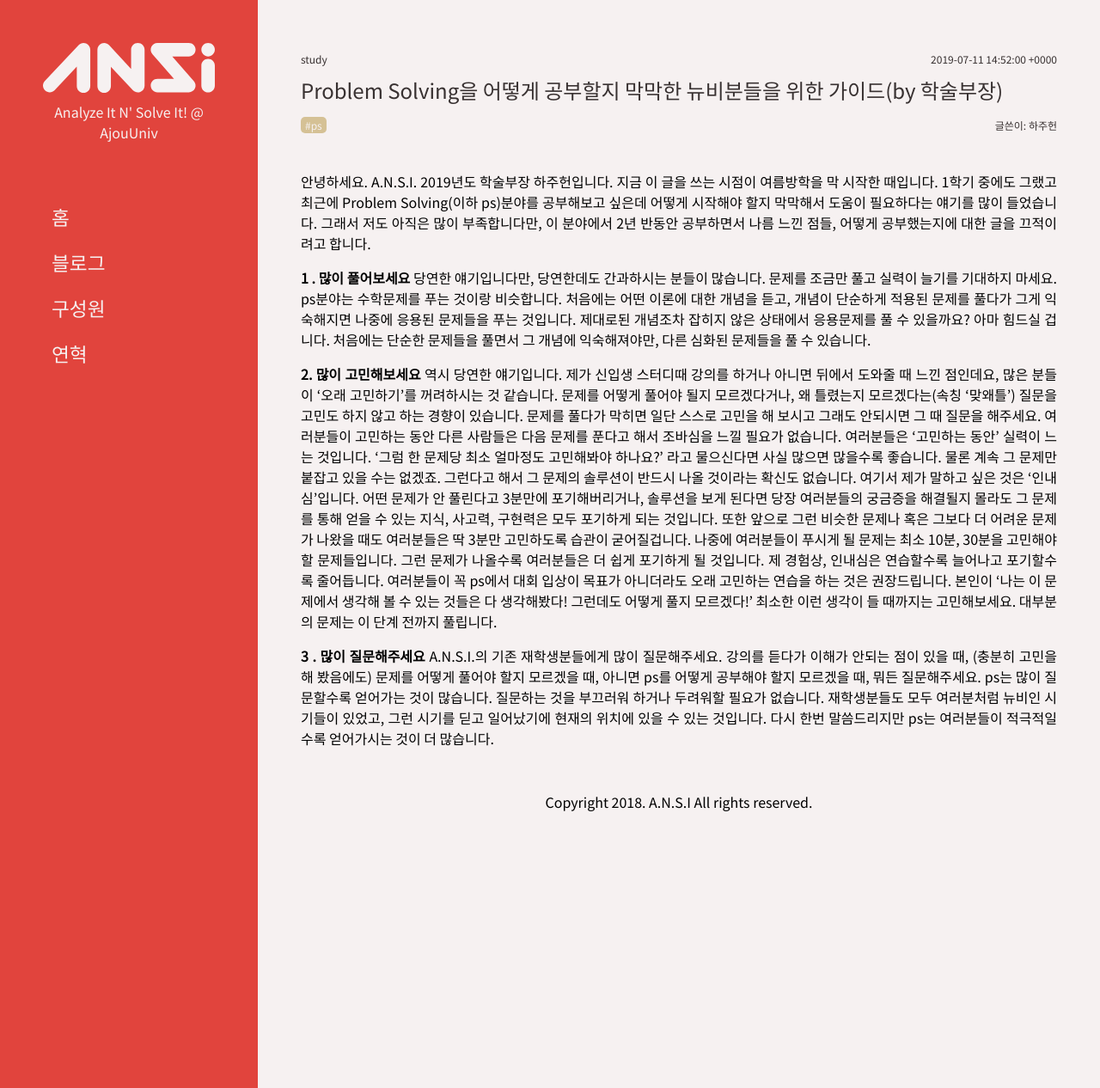
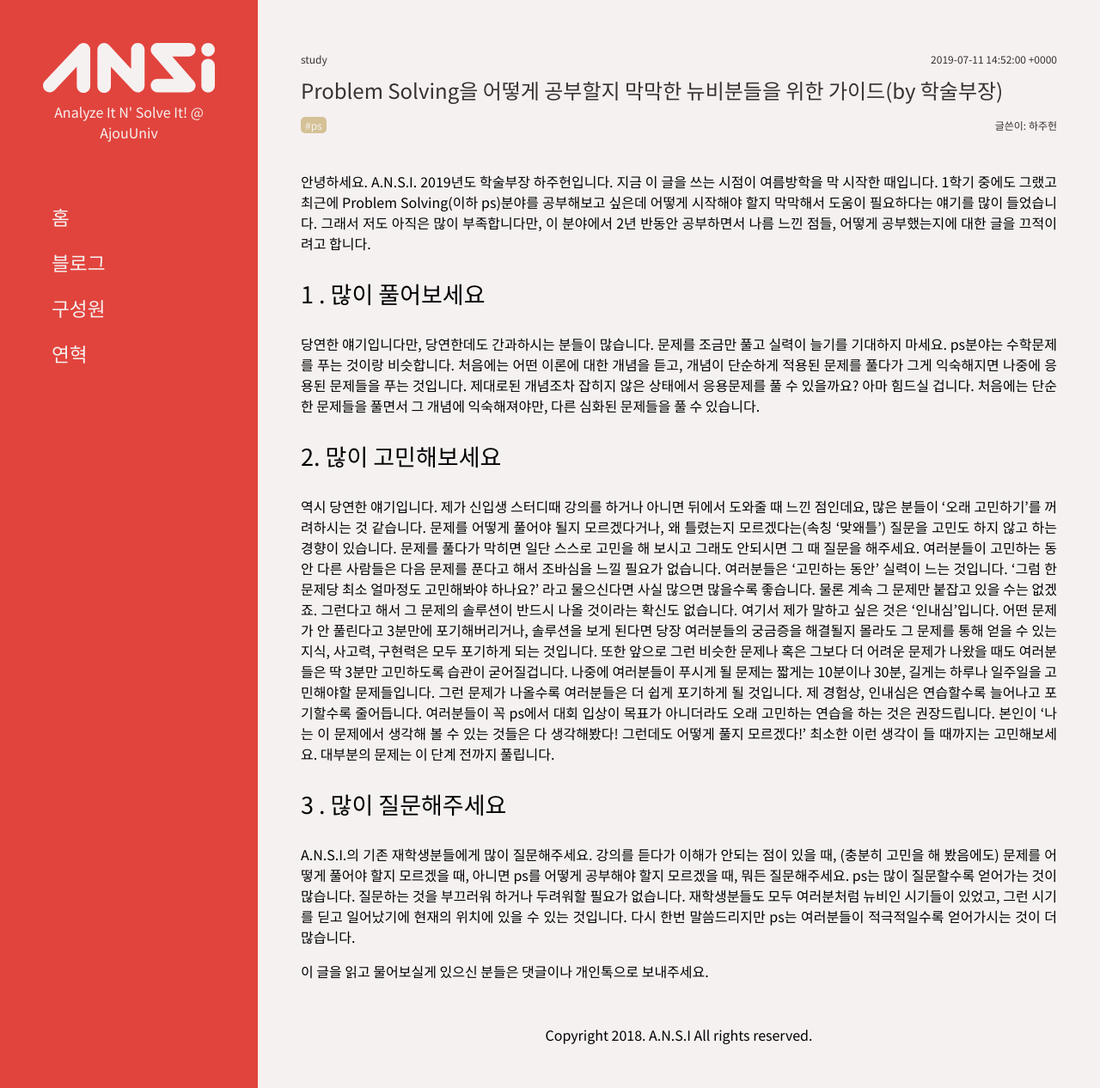
Before and after one commit to kdy2000/foransi.github.io, a Jekyll site: the page built from _posts/2019-07-11-ps-advice.md, in a window 1280 px wide. Shown: the whole page at 86% size. Built offline with Jekyll 4.4.1, drawn with Linux system fonts in a browser that asks for light colours; some web fonts are replaced.

Commit message:
Edited post

```diff
--- a/_posts/2019-07-11-ps-advice.md
+++ b/_posts/2019-07-11-ps-advice.md
@@ -7,17 +7,17 @@ categories: study
 tags: ps
 ---
 
-안녕하세요. A.N.S.I. 2019년도 학술부장 하주헌입니다.
-지금 이 글을 쓰는 시점이 여름방학을 막 시작한 때입니다. 1학기 중에도 그랬고 최근에 Problem Solving(이하 ps)분야를 공부해보고 싶은데 어떻게 시작해야 할지 막막해서 도움이 필요하다는 얘기를 많이 들었습니다. 그래서 저도 아직은 많이 부족합니다만, 이 분야에서 2년 반동안 공부하면서 나름 느낀 점들, 어떻게 공부했는지에 대한 글을 끄적이려고 합니다.
+안녕하세요. A.N.S.I. 2019년도 학술부장 하주헌입니다. 지금 이 글을 쓰는 시점이 여름방학을 막 시작한 때입니다. 1학기 중에도 그랬고 최근에 Problem Solving(이하 ps)분야를 공부해보고 싶은데 어떻게 시작해야 할지 막막해서 도움이 필요하다는 얘기를 많이 들었습니다. 그래서 저도 아직은 많이 부족합니다만, 이 분야에서 2년 반동안 공부하면서 나름 느낀 점들, 어떻게 공부했는지에 대한 글을 끄적이려고 합니다.
 
 <!--more-->
 
-**1 . 많이 풀어보세요**
+# 1 . 많이 풀어보세요
 당연한 얘기입니다만, 당연한데도 간과하시는 분들이 많습니다. 문제를 조금만 풀고 실력이 늘기를 기대하지 마세요. ps분야는 수학문제를 푸는 것이랑 비슷합니다. 처음에는 어떤 이론에 대한 개념을 듣고, 개념이 단순하게 적용된 문제를 풀다가 그게 익숙해지면 나중에 응용된 문제들을 푸는 것입니다. 제대로된 개념조차 잡히지 않은 상태에서 응용문제를 풀 수 있을까요? 아마 힘드실 겁니다. 처음에는 단순한 문제들을 풀면서 그 개념에 익숙해져야만, 다른 심화된 문제들을 풀 수 있습니다.
 
+# 2. 많이 고민해보세요
+역시 당연한 얘기입니다. 제가 신입생 스터디때 강의를 하거나 아니면 뒤에서 도와줄 때 느낀 점인데요, 많은 분들이 '오래 고민하기'를 꺼려하시는 것 같습니다. 문제를 어떻게 풀어야 될지 모르겠다거나, 왜 틀렸는지 모르겠다는(속칭 '맞왜틀') 질문을 고민도 하지 않고 하는 경향이 있습니다. 문제를 풀다가 막히면 일단 스스로 고민을 해 보시고 그래도 안되시면 그 때 질문을 해주세요. 여러분들이 고민하는 동안 다른 사람들은 다음 문제를 푼다고 해서 조바심을 느낄 필요가 없습니다. 여러분들은 '고민하는 동안' 실력이 느는 것입니다. '그럼 한 문제당 최소 얼마정도 고민해봐야 하나요?' 라고 물으신다면 사실 많으면 많을수록 좋습니다. 물론 계속 그 문제만 붙잡고 있을 수는 없겠죠. 그런다고 해서 그 문제의 솔루션이 반드시 나올 것이라는 확신도 없습니다. 여기서 제가 말하고 싶은 것은 '인내심'입니다. 어떤 문제가 안 풀린다고 3분만에 포기해버리거나, 솔루션을 보게 된다면 당장 여러분들의 궁금증을 해결될지 몰라도 그 문제를 통해 얻을 수 있는 지식, 사고력, 구현력은 모두 포기하게 되는 것입니다. 또한 앞으로 그런 비슷한 문제나 혹은 그보다 더 어려운 문제가 나왔을 때도 여러분들은 딱 3분만 고민하도록 습관이 굳어질겁니다. 나중에 여러분들이 푸시게 될 문제는 짧게는 10분이나 30분, 길게는 하루나 일주일을 고민해야할 문제들입니다. 그런 문제가 나올수록 여러분들은 더 쉽게 포기하게 될 것입니다. 제 경험상, 인내심은 연습할수록 늘어나고 포기할수록 줄어듭니다. 여러분들이 꼭 ps에서 대회 입상이 목표가 아니더라도 오래 고민하는 연습을 하는 것은 권장드립니다. 본인이 '나는 이 문제에서 생각해 볼 수 있는 것들은 다 생각해봤다! 그런데도 어떻게 풀지 모르겠다!' 최소한 이런 생각이 들 때까지는 고민해보세요. 대부분의 문제는 이 단계 전까지 풀립니다.
 
-**2. 많이 고민해보세요**
-역시 당연한 얘기입니다. 제가 신입생 스터디때 강의를 하거나 아니면 뒤에서 도와줄 때 느낀 점인데요, 많은 분들이 '오래 고민하기'를 꺼려하시는 것 같습니다. 문제를 어떻게 풀어야 될지 모르겠다거나, 왜 틀렸는지 모르겠다는(속칭 '맞왜틀') 질문을 고민도 하지 않고 하는 경향이 있습니다. 문제를 풀다가 막히면 일단 스스로 고민을 해 보시고 그래도 안되시면 그 때 질문을 해주세요. 여러분들이 고민하는 동안 다른 사람들은 다음 문제를 푼다고 해서 조바심을 느낄 필요가 없습니다. 여러분들은 '고민하는 동안' 실력이 느는 것입니다. '그럼 한 문제당 최소 얼마정도 고민해봐야 하나요?' 라고 물으신다면 사실 많으면 많을수록 좋습니다. 물론 계속 그 문제만 붙잡고 있을 수는 없겠죠. 그런다고 해서 그 문제의 솔루션이 반드시 나올 것이라는 확신도 없습니다. 여기서 제가 말하고 싶은 것은 '인내심'입니다. 어떤 문제가 안 풀린다고 3분만에 포기해버리거나, 솔루션을 보게 된다면 당장 여러분들의 궁금증을 해결될지 몰라도 그 문제를 통해 얻을 수 있는 지식, 사고력, 구현력은 모두 포기하게 되는 것입니다. 또한 앞으로 그런 비슷한 문제나 혹은 그보다 더 어려운 문제가 나왔을 때도 여러분들은 딱 3분만 고민하도록 습관이 굳어질겁니다. 나중에 여러분들이 푸시게 될 문제는 최소 10분, 30분을 고민해야할 문제들입니다. 그런 문제가 나올수록 여러분들은 더 쉽게 포기하게 될 것입니다. 제 경험상, 인내심은 연습할수록 늘어나고 포기할수록 줄어듭니다. 여러분들이 꼭 ps에서 대회 입상이 목표가 아니더라도 오래 고민하는 연습을 하는 것은 권장드립니다. 본인이 '나는 이 문제에서 생각해 볼 수 있는 것들은 다 생각해봤다! 그런데도 어떻게 풀지 모르겠다!' 최소한 이런 생각이 들 때까지는 고민해보세요. 대부분의 문제는 이 단계 전까지 풀립니다.
+# 3 . 많이 질문해주세요
+A.N.S.I.의 기존 재학생분들에게 많이 질문해주세요. 강의를 듣다가 이해가 안되는 점이 있을 때, (충분히 고민을 해 봤음에도) 문제를 어떻게 풀어야 할지 모르겠을 때, 아니면 ps를 어떻게 공부해야 할지 모르겠을 때, 뭐든 질문해주세요. ps는 많이 질문할수록 얻어가는 것이 많습니다. 질문하는 것을 부끄러워 하거나 두려워할 필요가 없습니다. 재학생분들도 모두 여러분처럼 뉴비인 시기들이 있었고, 그런 시기를 딛고 일어났기에 현재의 위치에 있을 수 있는 것입니다. 다시 한번 말씀드리지만 ps는 여러분들이 적극적일수록 얻어가시는 것이 더 많습니다.
 
-**3 . 많이 질문해주세요**
-A.N.S.I.의 기존 재학생분들에게 많이 질문해주세요. 강의를 듣다가 이해가 안되는 점이 있을 때, (충분히 고민을 해 봤음에도) 문제를 어떻게 풀어야 할지 모르겠을 때, 아니면 ps를 어떻게 공부해야 할지 모르겠을 때, 뭐든 질문해주세요. ps는 많이 질문할수록 얻어가는 것이 많습니다. 질문하는 것을 부끄러워 하거나 두려워할 필요가 없습니다. 재학생분들도 모두 여러분처럼 뉴비인 시기들이 있었고, 그런 시기를 딛고 일어났기에 현재의 위치에 있을 수 있는  것입니다.  다시 한번 말씀드리지만 ps는 여러분들이 적극적일수록 얻어가시는 것이 더 많습니다.
+이 글을 읽고 물어보실게 있으신 분들은 댓글이나 개인톡으로 보내주세요.
```
